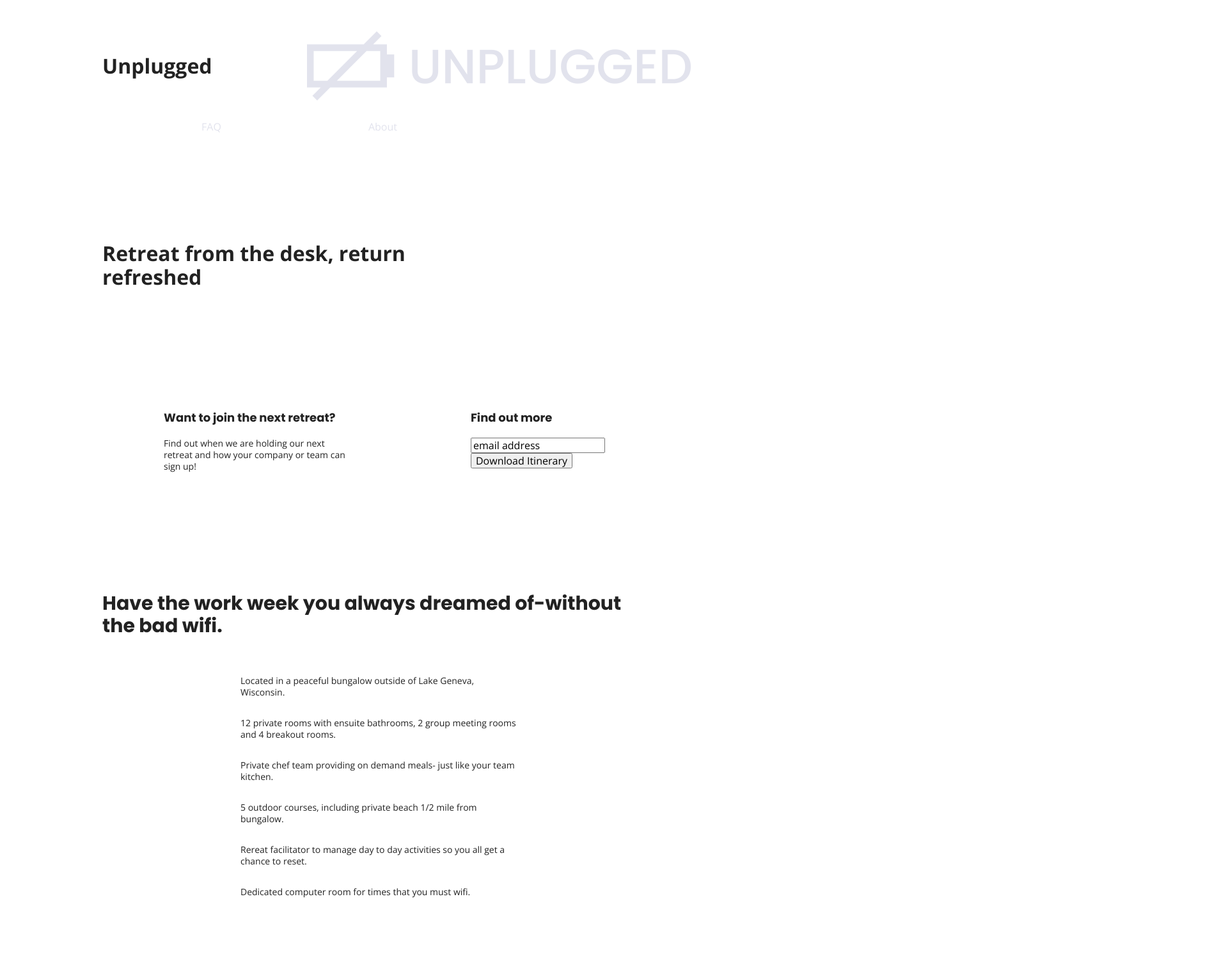
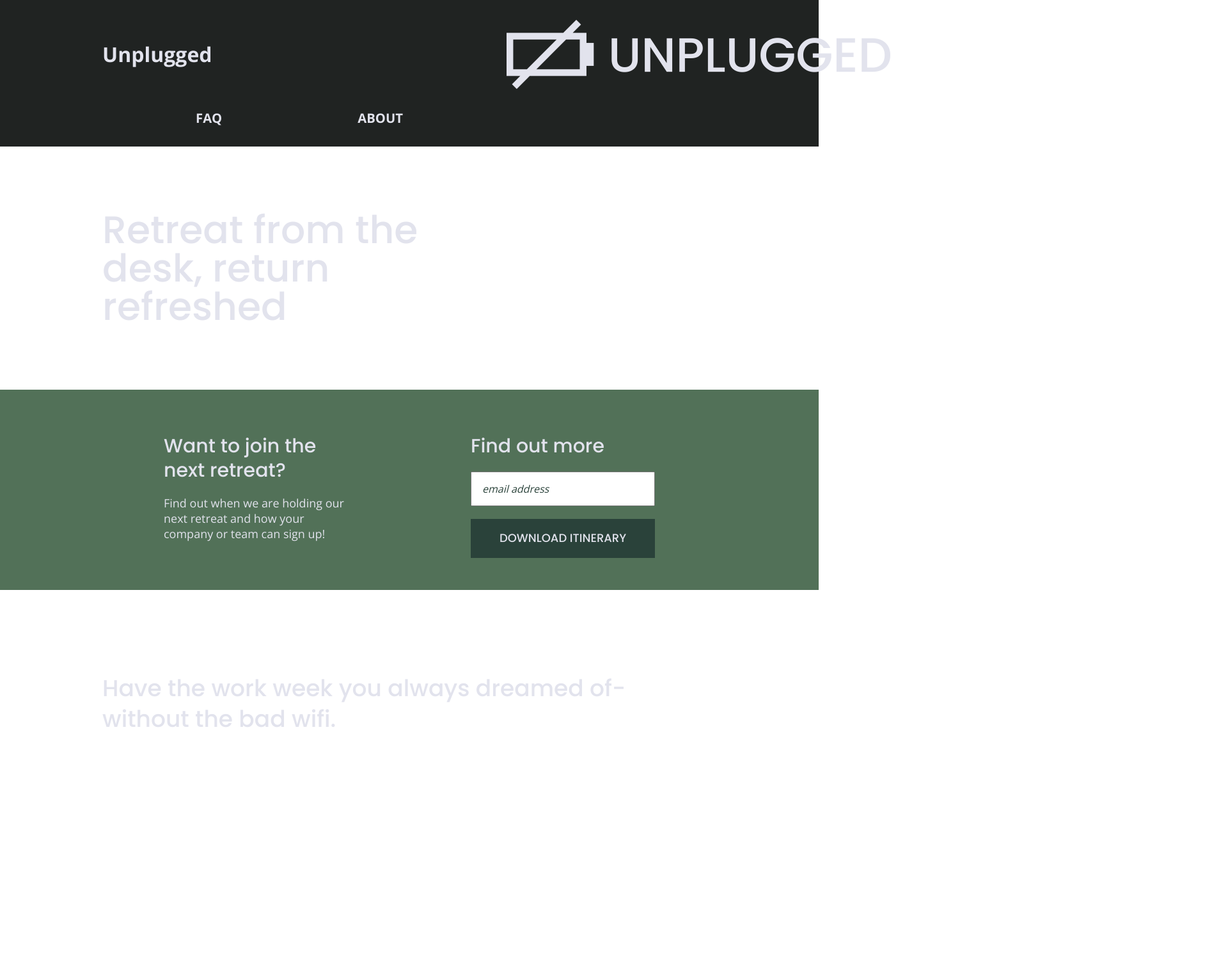
Before and after one commit to Jessie-n-Z/unplugged, a website built with Parcel: page index.html in a window 1280 px wide. Shown: the top 1505 px of the page at 64% size, 1920 px wide, since content can reach past the window. Built offline with nearby package versions, Linux system fonts and the light colour scheme; files whose address does not match are found by name.

Commit message:
added all text styles to desktop, tablet

```diff
--- a/css/main.css
+++ b/css/main.css
@@ -97,6 +97,7 @@
   font-family: 'Open Sans', sans-serif;
   font-size: 1em;
   text-align: left;
+  color: #e2e3ed;
 }
 
 ul,
@@ -112,6 +113,7 @@
 h2 {
   font-family: 'Poppins', sans-serif;
   font-size: 1.875em;
+  font-weight: 500;
 }
 
 h3,
@@ -119,6 +121,7 @@
   font-family: 'Poppins', sans-serif;
   font-size: 1.125em;
   margin: 20px 0;
+  font-weight: 500;
 }
 
 p {
@@ -145,20 +148,11 @@
  margin: 50px 0;
 }
 
-
-
-
-
-
-   .content-wrapper {
-    width: 90%;
-    margin: 50px 0;
-  }
-
 /* ----------Base Header - Foter Styles ----------*/
 
 header,
 footer {
+  background-color: #202322;
     display: flex;
     justify-content: center;
     align-items: center;
@@ -186,6 +180,7 @@
   width: 100%;
   height: 1px;
   margin: 10px 0 20px 0;
+  background: #3a3a3a;
 }
 
 header nav {
@@ -194,6 +189,9 @@
   align-items: center;
   flex-flow: row wrap;
   width: 60%;
+  font-size: 1.125em;
+  font-weight: 700;
+  text-transform: uppercase;
 }
 
 header nav ul {
@@ -202,10 +200,15 @@
   width: 100%;
 }
 
+header nav ul li {
+  font-size: 1.125em;
+}
+
 /* Footer */
 
 footer {
   flex-direction: column;
+  text-align: center;
 }
 
 footer p {
@@ -247,13 +250,47 @@
   flex-flow: row wrap;
 }
 
+.hero-area h1 {
+  font-size: 2.25em;
+  font-family: 'Poppins', Helvetica, Arial, sans-serif;
+  font-weight: 500;
+  line-height: 1.2;
+}
+
 /* Aside */
 
 aside {
+  background-color: #527158;
   display: flex;
   justify-content: center;
   align-items: center;
   flex-flow: row wrap;
+}
+
+aside .form{
+  margin-top: 30px;
+}
+
+input[type=text] {
+  box-sizing: border-box;
+  width: 100%;
+  color: #2a423a;
+  font-style: italic;
+  padding: 1em;
+}
+
+input[type=button] {
+  width: 100%;
+  padding: 20px 0;
+  margin-top: 20px;
+  background-color: #2a423a;
+  font-family: 'Poppins', Helvetica, Arial, sans-serif;
+  font-weight: 500;
+  font-size: 1.125em;
+  color: #e2e3ed;
+  border: none;
+  text-align: center;
+  text-transform: uppercase;
 }
 
 /* Features */
@@ -269,7 +306,7 @@
 }
 
 .features article {
-  width: 90%;
+  width: 963%;
   margin: 30px 0;
 }
 
@@ -281,12 +318,14 @@
 }
 
 .features p {
+  text-align: center;
   margin: 0;
 }
 
 /* Reviews */
 
 .reviews {
+  background-color: #2a423a;
   display: flex;
   justify-content: center;
   flex-flow: row wrap;
@@ -294,17 +333,18 @@
 
 .reviews h2 {
   margin-bottom: 40px;
+  line-height: 1;
 }
 
 .reviews h3 {
   width: 55%;
   margin: 20px 0;
-
 }
 
 /* ----------About Page----------*/
 
 .misson {
+  background-color: #527158;
   display: flex;
   justify-content: center;
   align-items: center;
@@ -312,6 +352,7 @@
 }
 
 .contact-section {
+  background-color: #2a423a;
   display: flex;
   justify-content: center;
   align-items: center;
@@ -326,6 +367,7 @@
 /* ----------FAQ Page----------*/
 
 .faq {
+  background-color: #527158;
   display: flex;
   justify-content: center;
   align-items: center;
@@ -342,19 +384,17 @@
 
 .faq h2 {
   margin-bottom: 40px;
+  line-height: 1;
 
 }
 
 .faq-content {
-  margin-bottom: 50px;
-
+  margin-bottom: 50px;=
 }
 
-
-
-
-
-
+.faq-content h4 {
+  line-height: 1.333;
+}
 
 
 
@@ -455,6 +495,17 @@
     margin: 100px 0;
 }
 
+h2 {
+  font-size: 2.25em;
+  line-height: 1.333;
+}
+
+h3 {
+  font-size: 1.5em;
+  line-height: 1.25;
+}
+
+/* Header */
 header {
   justify-content: space-around;
   padding: 33px 0;
@@ -463,6 +514,10 @@
 header .content-wrapper {
   justify-content: space-between;
   width: 100%;
+}
+
+header figure {
+  width: 30%;
 }
 
 header .nav {
@@ -479,6 +534,12 @@
 
 /* Hero Area */
 
+.hero-area h1 {
+  font-size: 3em;
+  line-height: 1;
+  margin: 0;
+}
+
 /* Aside */
 aside .content-wrapper {
   margin: 50px 0;
@@ -491,6 +552,12 @@
 aside .content-wrapper .form {
   width: 40%;
   margin: 0;
+}
+
+/* Features */
+
+.features h2 {
+  margin-bottom: 20px;
 }
 
 .features article {
@@ -511,8 +578,17 @@
   justify-content: space-between;
 }
 
+.reviews h2 {
+  width: 85%;
+}
+
 .reviews article div {
   width: 49%;
+}
+
+.reviews h3 {
+  width: 75%;
+  margin: 0;
 }
 
 /* Footer */
@@ -523,12 +599,22 @@
 
 .footer-content {
   display: flex;
-  justify-content: center;
+  justify-content: space-between;
   align-items: center;
+  flex-direction: row;
 }
 
 footer .contact {
   margin-bottom: 0;
+}
+
+footer h4 {
+  font-size: 1.5em;
+  margin-bottom: 40px;
+}
+
+footer p {
+  line-height: 1.285;
 }
 
 footer .copyright {
@@ -558,6 +644,11 @@
   align-items: flex-start;
 }
 
+.contact-content h4 {
+  font-size: 1.5em;
+}
+
+
 /*faq pages*/
 
 .faq .content-wrapper {
@@ -572,18 +663,44 @@
   width: 100%;
 }
 
+.faq h4,
+  .faq p {
+      font-size: .875em;
+      line-height: 1.125;
+  }
+
 
 }
 
 @media only screen and (min-width: 1200px) {
   /*Desktop styles here */
+
+  header {
+    padding: 15px 0;
+  }
+
   .content-wrapper {
     max-width: 960px;
+}
+
+h2 {
+  font-size: 2.25em;
+}
+
+h3,
+h4 {
+    font-size: 1.875em;
+}
+
+p {
+    font-size: 1.125em;
+    line-height: 1.333;
 }
 
 /* Hero */
 .hero-area h1 {
    width: 60%;
+   font-size: 3.75em;
 }
 
 /* Aside */
@@ -596,6 +713,10 @@
    width: 30%;
 }
 
+.form-description p {
+  font-size: 1.125em;
+}
+
 /* Features */
 .features h2 {
    width: 90%;
@@ -606,8 +727,16 @@
 }
 
 /* Reviews */
+.reviews h2 {
+  padding-bottom: 50px;
+}
+
 .reviews article div {
    width: 42%;
+}
+
+footer h4 {
+  font-size: 1.875em;
 }
 
 /* ==========================================================================
@@ -616,6 +745,7 @@
 .mission h2,
 .contact-section .content-wrapper h2 {
    width: 95;
+   font-size: 1.875em;
 }
 
 /* ==========================================================================
@@ -623,7 +753,14 @@
 ========================================================================== */
 .faq h2 {
    width: 100%;
+   font-size: 3em;
 }
+
+.faq h4,
+  .faq p {
+      font-size: 1.125em;
+      line-height: 1;
+  }
 
 }
 
```
